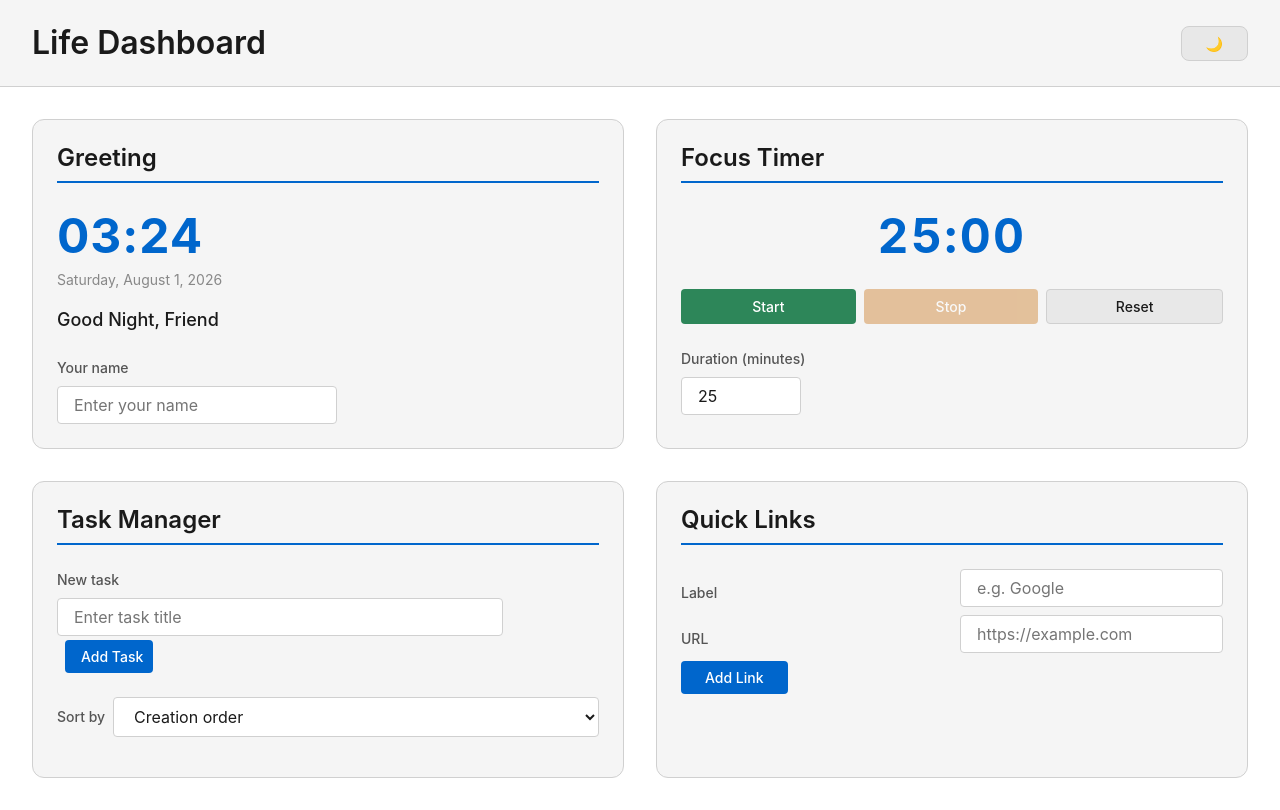
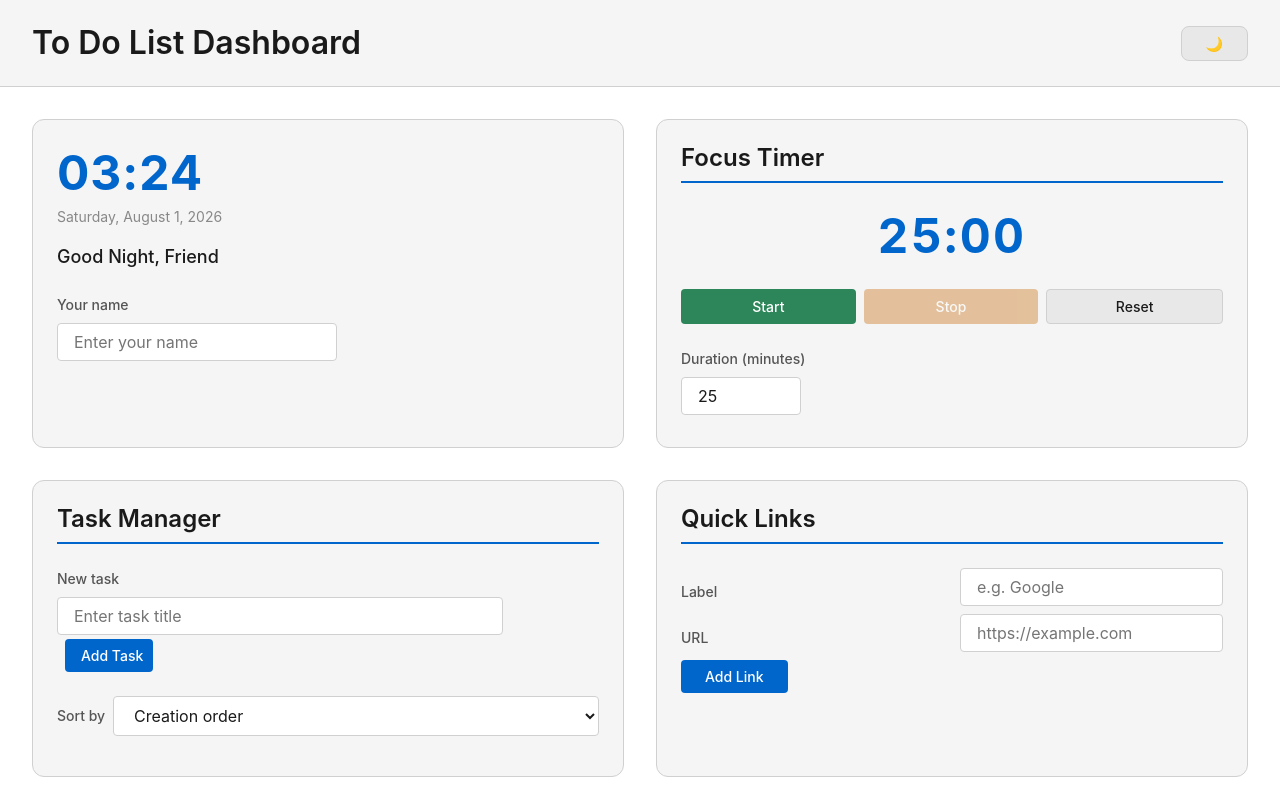
Before and after one commit to afisn/CodingCamp-27July2026-afis, a website: page index.html in a window 1280 px wide. Drawn offline with Linux system fonts and the light colour scheme.

Commit message:
greeting changes

```diff
--- a/index.html
+++ b/index.html
@@ -16,7 +16,7 @@
 
     <!-- ========== HEADER ========== -->
     <header>
-      <h1>Life Dashboard</h1>
+      <h1>To Do List Dashboard</h1>
       <button
         id="theme-toggle"
         type="button"
@@ -32,7 +32,7 @@
 
       <!-- ---- Greeting Panel ---- -->
       <section id="panel-greeting" aria-labelledby="greeting-heading">
-        <h2 id="greeting-heading">Greeting</h2>
+        <!-- <h2 id="greeting-heading">Greeting</h2> -->
 
         <p id="greeting-time" aria-label="Current time">00:00</p>
         <p id="greeting-date" aria-label="Current date"></p>
```
